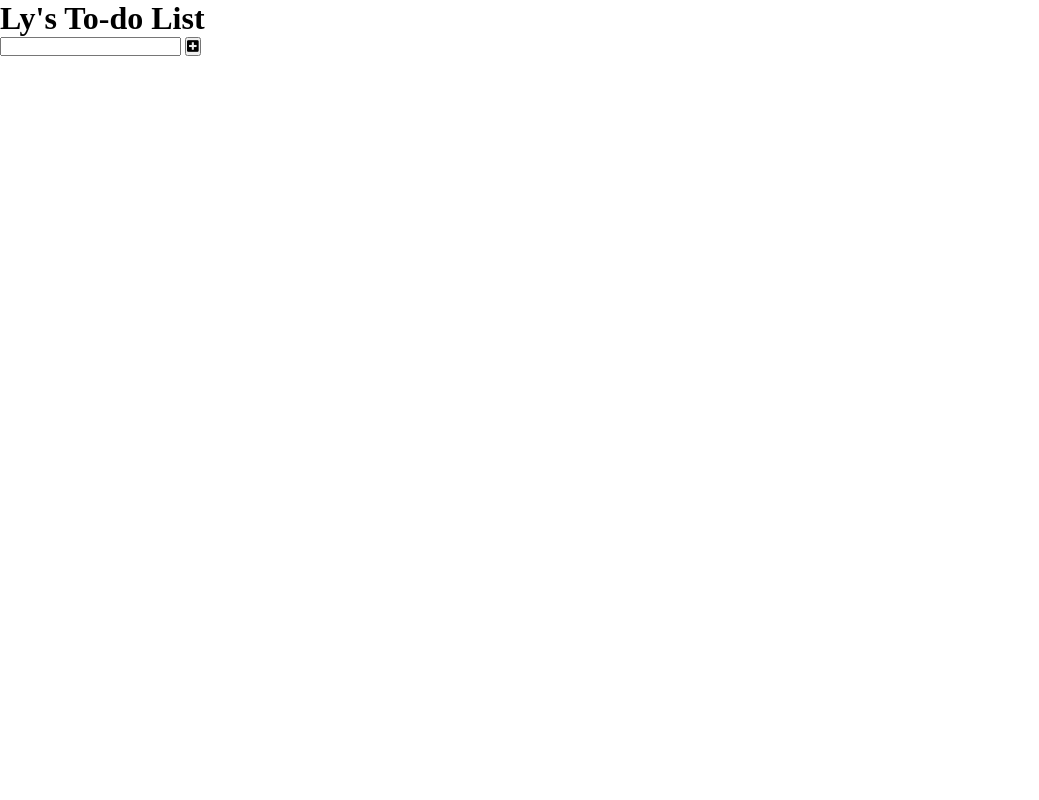
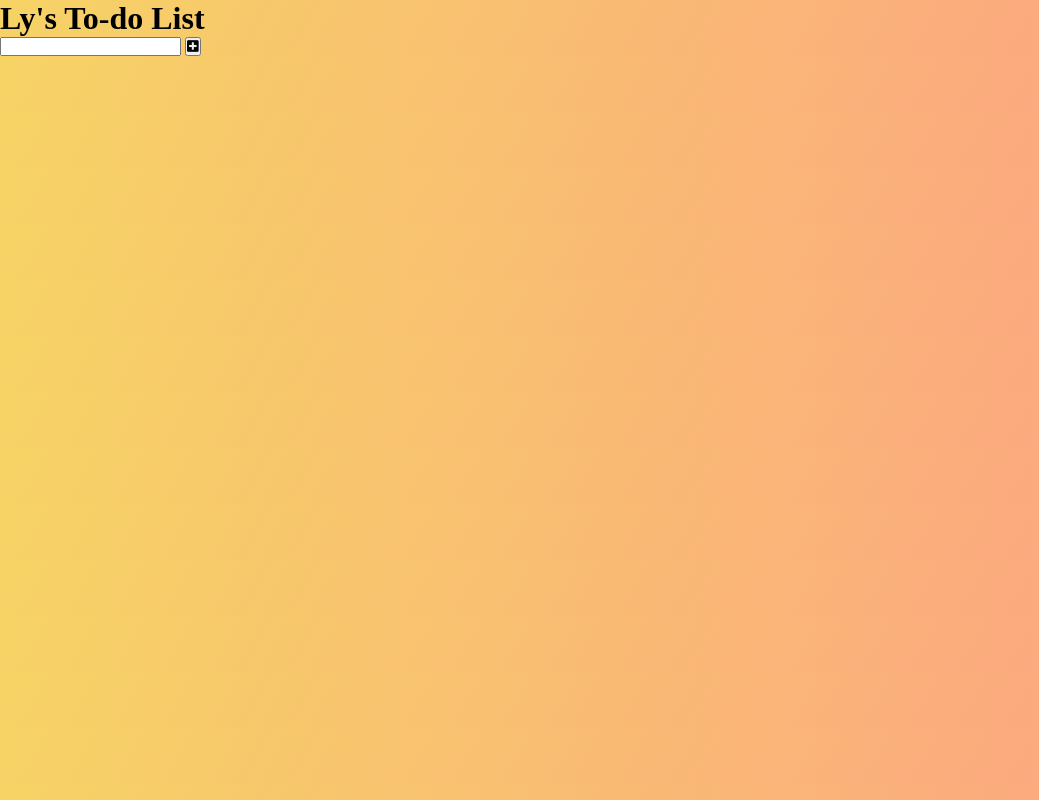
Before and after one commit to itsLyLee/js-to-do-list, a plain HTML site: page index.html in a window 1280 px wide. Shown: the whole page, without its empty margins (0-1039 px from the left). Drawn offline with Linux system fonts and the light colour scheme.

Commit message:
css body

```diff
--- a/style.css
+++ b/style.css
@@ -5,5 +5,5 @@
 }
 
 body {
-  background-color: linear-gradient(120deg, #f6d365, #fda085);
+  background-image: linear-gradient(120deg, #f6d365, #fda085);
 }
```
